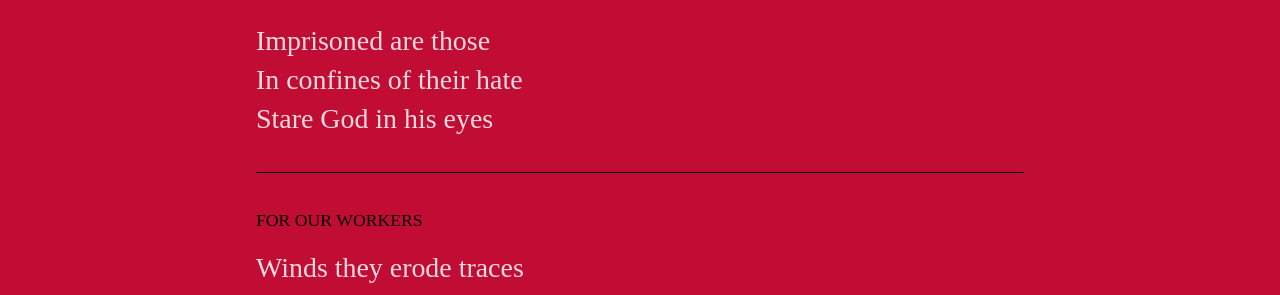
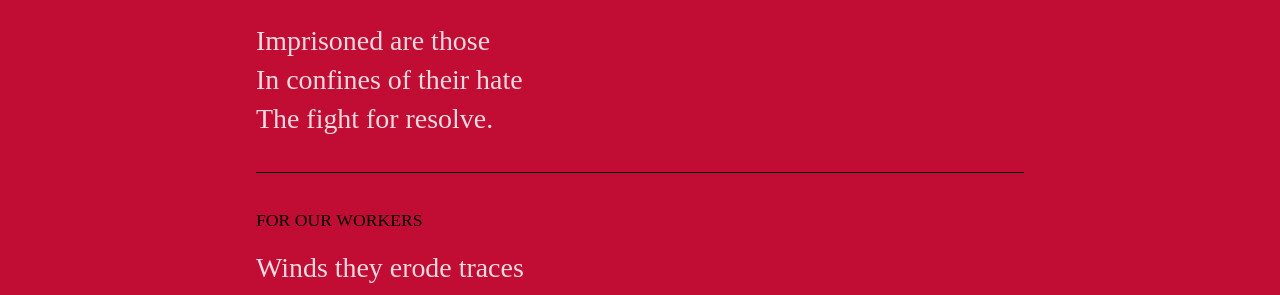
Before and after one commit to qurbat/hxh, a Jekyll site: the page built from assets/README.md, in a window 1280 px wide and 900 px high, scrolled down 3479 px. Shown: the part 157-452 px from the top of the window. Built offline with Jekyll 4.4.1, drawn with Linux system fonts in a browser that asks for light colours; some web fonts are replaced; our own code applies the rules of GitHub Pages for plain Markdown files.

Commit message:
Update 2020-07-04-for-safoora.markdown

```diff
--- a/_posts/2020-07-04-for-safoora.markdown
+++ b/_posts/2020-07-04-for-safoora.markdown
@@ -8,4 +8,4 @@ Imprisoned are those
 
 In confines of their hate
 
-Stare God in his eyes
+The fight for resolve.
```
